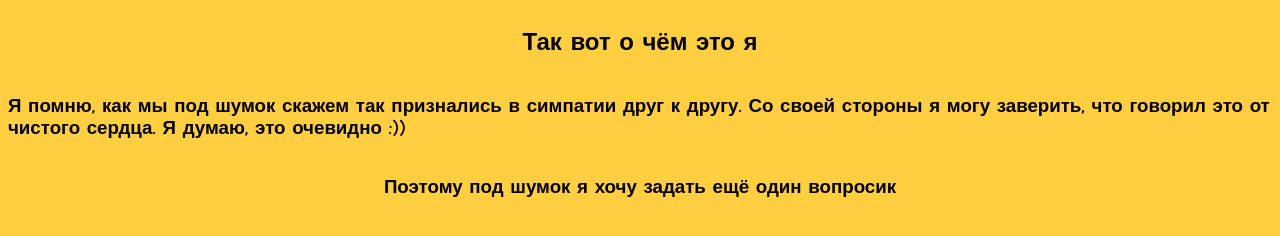
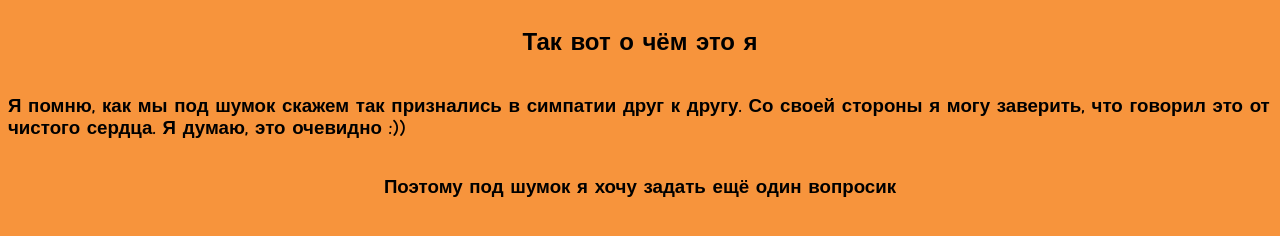
Before and after one commit to myAnotherAcc658/fdsgjvbxc, a plain HTML site: page 81.html in a window 1280 px wide. Drawn offline with Linux system fonts and the light colour scheme; a script that the page names is missing.

Commit message:
Update 81.html

```diff
--- a/81.html
+++ b/81.html
@@ -11,7 +11,7 @@
     <link rel="preconnect" href="https://fonts.gstatic.com" crossorigin>
     <link href="https://fonts.googleapis.com/css2?family=Comic+Neue:ital,wght@0,300;0,400;0,700;1,300;1,400;1,700&display=swap" rel="stylesheet">
 </head>
-<body>
+<body class="orange-bg">
     <div class="center">
         <h2>Так вот о чём это я</h2>
         <h3>Я помню, как мы под шумок скажем так признались в симпатии друг к другу. Со своей стороны я могу заверить, что говорил это от чистого сердца. Я думаю, это очевидно :))</h3>
```
